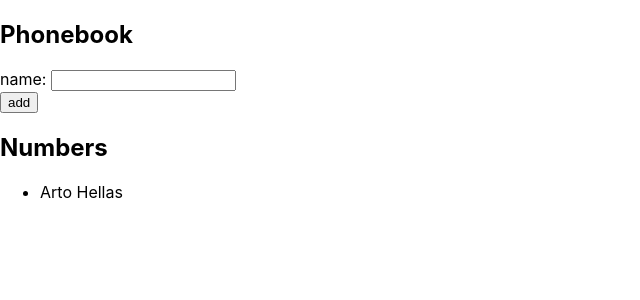
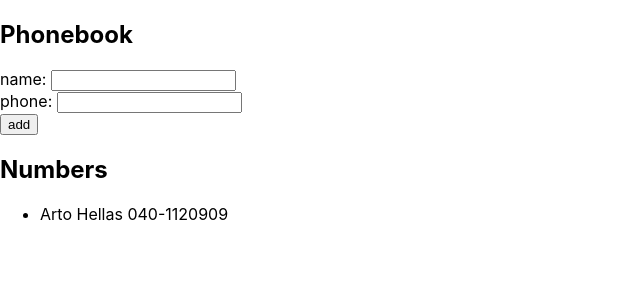
Before and after one commit to LiuFFT/full_stack_2020, a React (Create React App) app in the folder part2/phonebook/: page / in a window 1280 px wide. Shown: the top 300 px of the page, without its empty margins (0-640 px from the left). Built offline with nearby package versions, Linux system fonts and the light colour scheme.

Commit message:
part2-exercises2.8

```diff
--- a/part2/phonebook/src/App.js
+++ b/part2/phonebook/src/App.js
@@ -3,18 +3,24 @@ import Person from "./components/Person";
 
 const App = () => {
     const [ persons, setPersons ] = useState([
-    { name: 'Arto Hellas' }
+    { name: 'Arto Hellas', phone: '040-1120909' }
     ])
     const [ newName, setNewName ] = useState('')
+    const [ newPhone, setNewPhone ] = useState('')
 
     const handleNameChange = (event) =>{
         setNewName(event.target.value)
     }
 
+    const handlePhoneChange = (event) =>{
+        setNewPhone(event.target.value)
+    }
+
     const addPerson = (event) => {
         event.preventDefault()
         const personObj = {
-            name : newName
+            name : newName,
+            phone: newPhone
         }
         if (newName in persons.map(name=>name)){
             console.log(`${newName} is already added to phonebook`)
@@ -22,6 +28,7 @@ const App = () => {
         }else {
             setPersons(persons.concat(personObj))
             setNewName('')
+            setNewPhone('')
         }
     }
 
@@ -33,6 +40,9 @@ const App = () => {
           <div>
             name: <input  value={newName} onChange={handleNameChange}/>
           </div>
+            <div>
+                phone: <input  value={newPhone} onChange={handlePhoneChange}/>
+            </div>
           <div>
             <button type="submit" onClick={addPerson}>add</button>
           </div>
@@ -41,7 +51,7 @@ const App = () => {
         <div>
             <ul>
                 {persons.map(person =>
-                    <Person key={person.name} name={person.name}/>
+                    <Person key={person.name} name={person.name} phone={person.phone}/>
                 )}
             </ul>
         </div>
--- a/part2/phonebook/src/components/Person.js
+++ b/part2/phonebook/src/components/Person.js
@@ -1,8 +1,8 @@
 import React from 'react'
 
-const Person = ({ name }) => {
+const Person = ({ name, phone}) => {
     return (
-        <li>{name}</li>
+        <li>{name}  {phone}</li>
     )
 }
 
```
Also changed, not shown: 1 other file (tests, documents, lock files or other folders).
